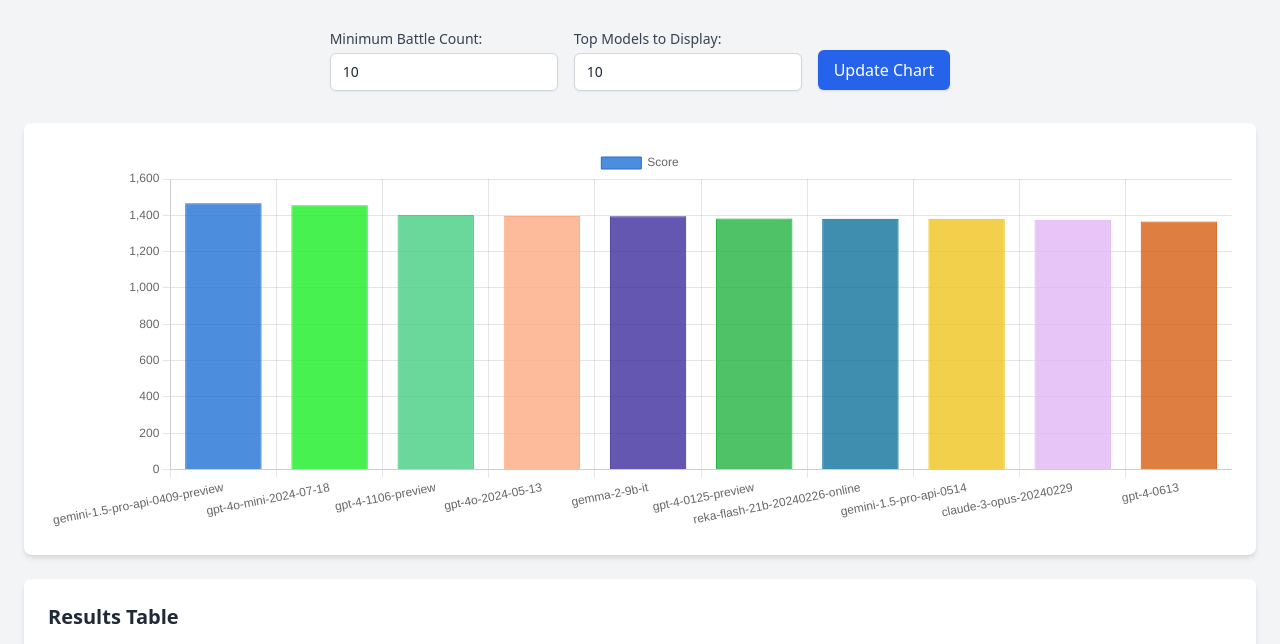
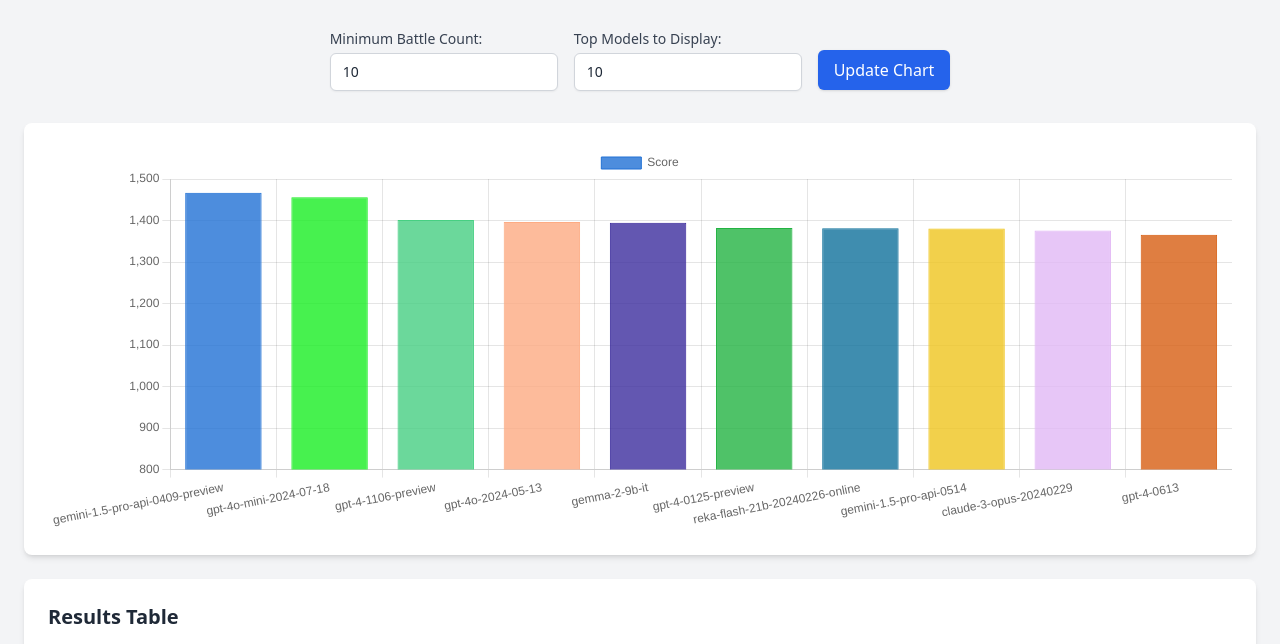
Before and after one commit to hulkkii/chatbot-leaderboard-finnish, a plain HTML site: page index.html in a window 1280 px wide. Shown: the part 95-739 px from the top of the page. Drawn offline with nearby package versions, Linux system fonts and the light colour scheme.

Commit message:
Chart scaling changed

```diff
--- a/index.html
+++ b/index.html
@@ -82,7 +82,9 @@
                     responsive: true,
                     scales: {
                         y: {
-                            beginAtZero: true
+                            beginAtZero: false,
+                            min: 800,
+                            max: 1500
                         }
                     }
                 }
```
